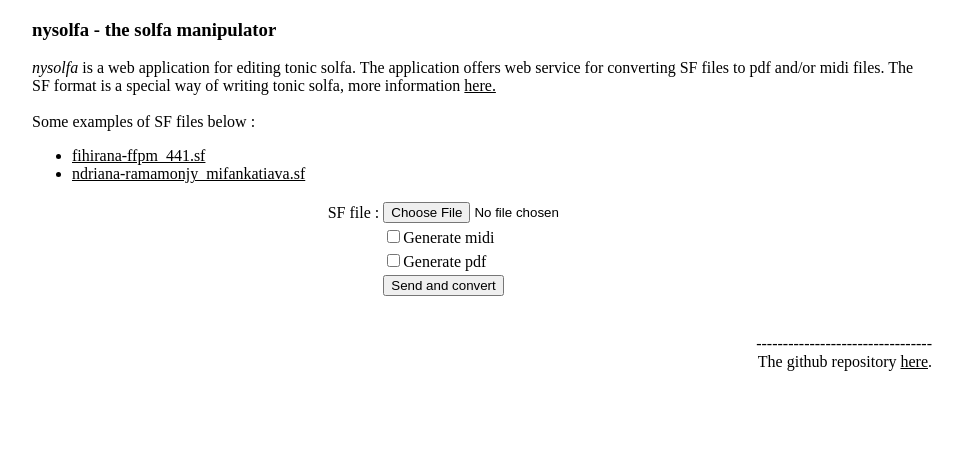
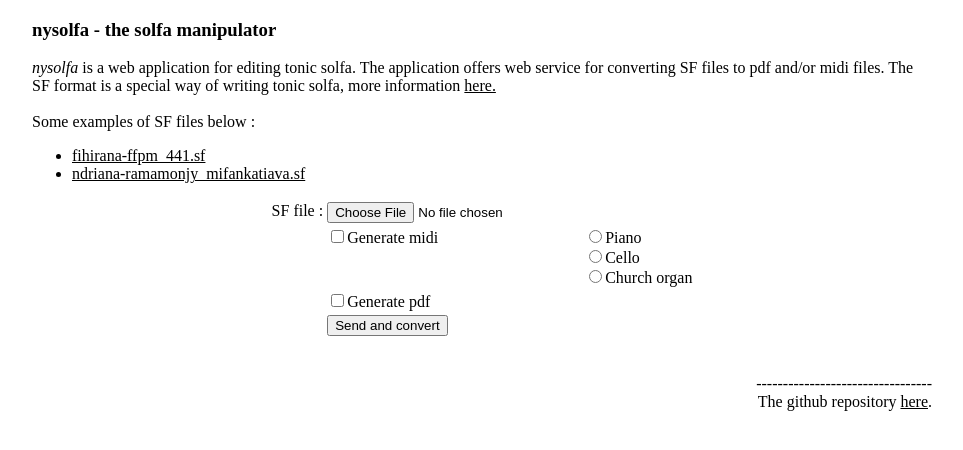
Before and after one commit to fmaurica/nysolfa, a plain HTML site: page index.html in a window 1280 px wide. Shown: the whole page, without its empty margins (158-1121 px from the left). Drawn offline with Linux system fonts and the light colour scheme.

Commit message:
implemented midiinstrument

```diff
--- a/index.html
+++ b/index.html
@@ -23,9 +23,11 @@ Some examples of SF files below :
 <div align="center">
 <form action="upload.pl" method="post" enctype="multipart/form-data">
 <table>
-  <tr> <td>SF file : </td> <td><input type="file" name="file" /></td></tr>
-  <tr> <td></td>           <td><input type="checkbox" name="generatemidi" value="1">Generate midi</td></tr>
-  <tr> <td></td>           <td><input type="checkbox" name="generatepdf" value="1">Generate pdf</td></tr>
+  <tr> <td>SF file : </td> <td><input type="file" name="file" />                                       </td><td></td></tr>
+  <tr> <td></td>           <td><input type="checkbox" name="generatemidi" value="1">Generate midi</td> <td><input type="radio" name="midiinstrument" value="piano">Piano<br>
+                                                                                                           <input type="radio" name="midiinstrument" value="cello">Cello<br>
+                                                                                                           <input type="radio" name="midiinstrument" value="church organ">Church organ</td></tr>
+  <tr> <td></td>           <td><input type="checkbox" name="generatepdf" value="1">Generate pdf</td>   <td></td></tr>
   <tr> <td></td>           <td><input type="submit" value="Send and convert" /></td></tr>
 </table>
 </form>
--- a/style.css
+++ b/style.css
@@ -10,3 +10,7 @@ body {
 a:link {
 	color: #000000;
 }
+
+td {
+	vertical-align: top;
+}
```
Also changed, not shown: 3 other files.
